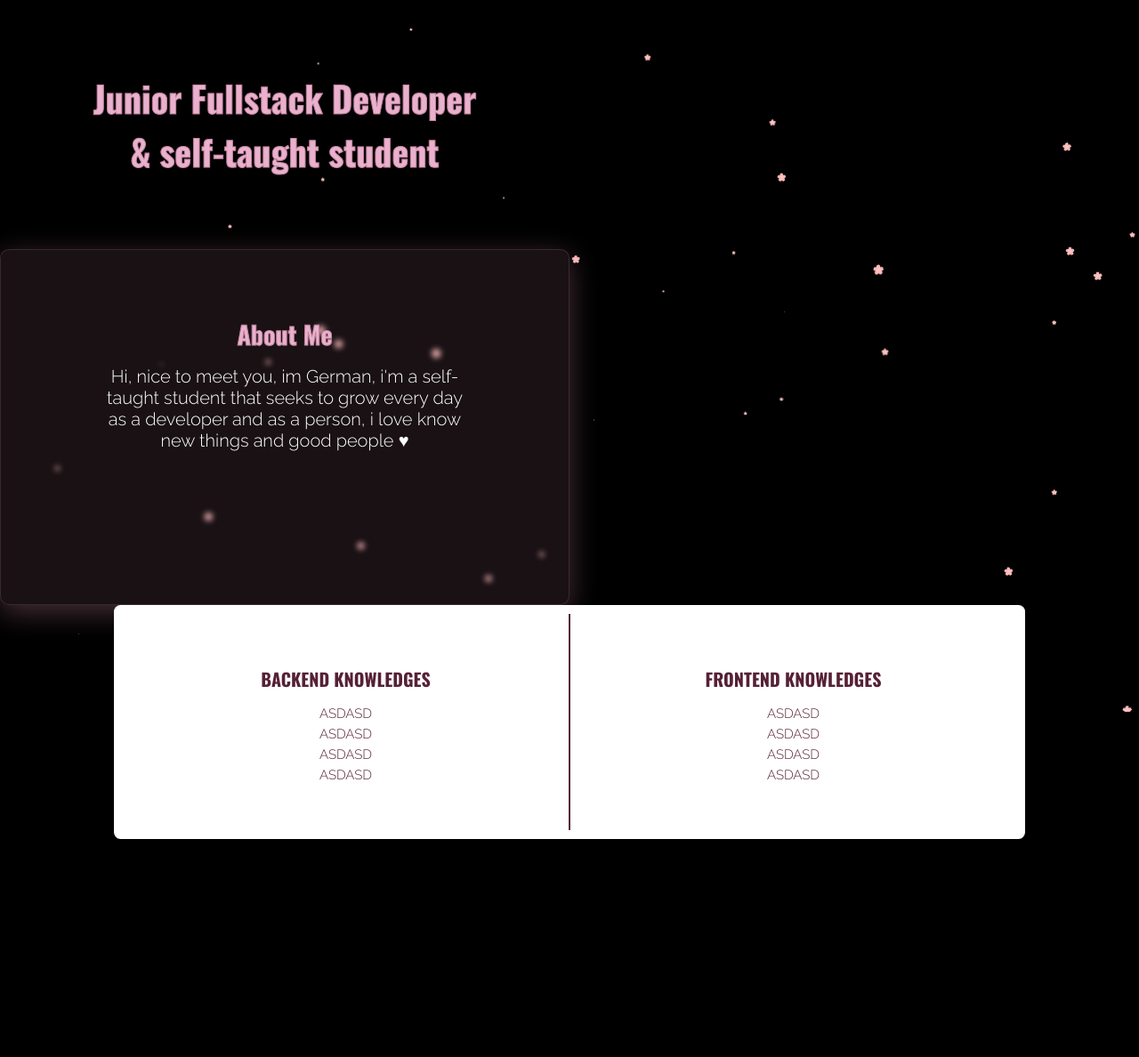
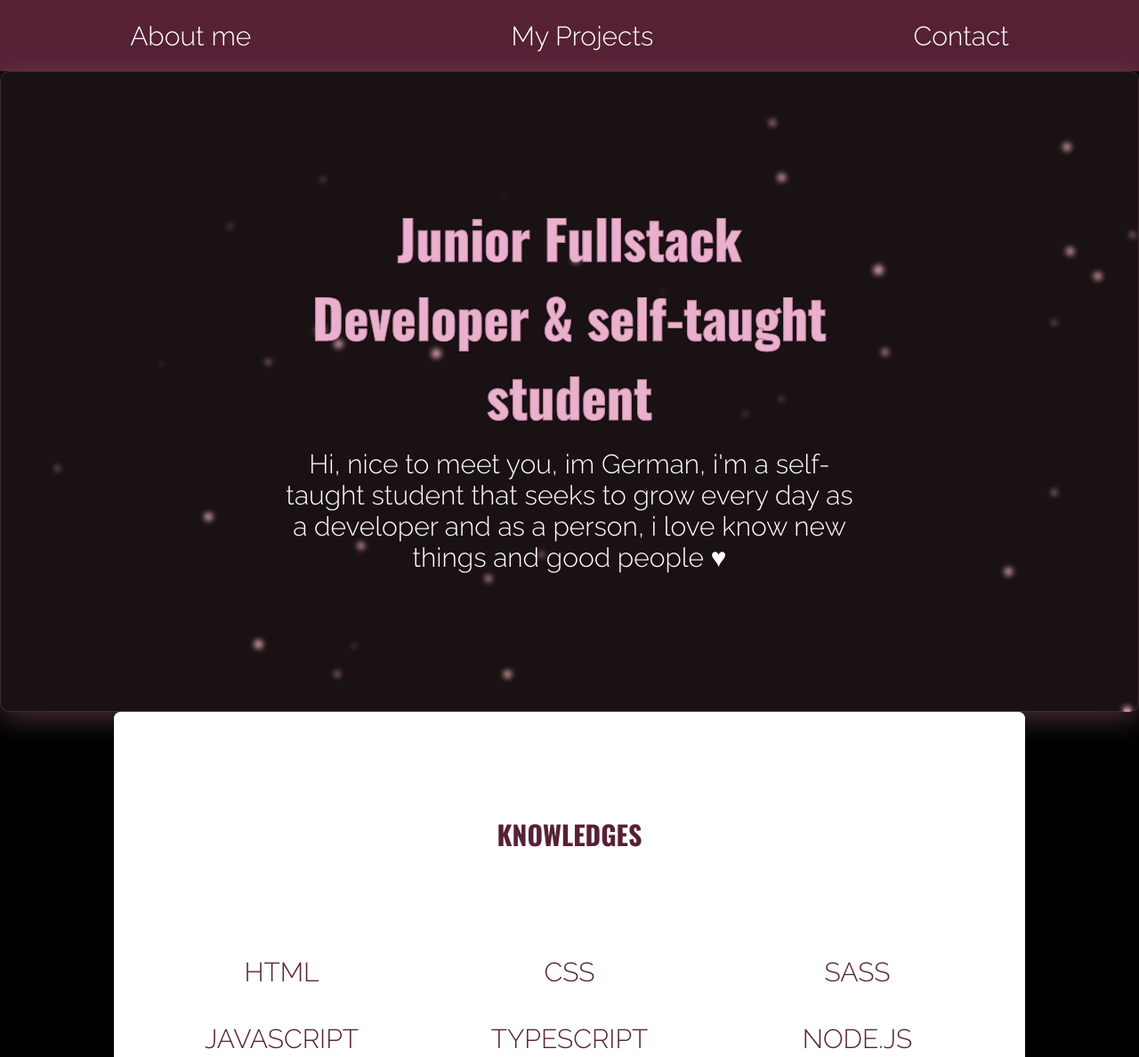
Before and after one commit to lggerman/portfolio, a plain HTML site: page index.html in a window 1280 px wide. Shown: the top 1188 px of the page at 89% size. Drawn offline with nearby package versions, Linux system fonts and the light colour scheme.

Commit message:
cambio a sección de skills

```diff
--- a/desktop.css
+++ b/desktop.css
@@ -1,20 +1,78 @@
 .navbar {
   display: none;
 }
+h1 {
+  font-size: 6rem;
+}
+h2 {
+  font-size: 4rem;
+}
+h3 {
+  font-size: 3rem;
+}
 .hero {
+  display: none;
+}
+.about-me {
+  display: none;
+}
+.navbar-list-desktop {
+  background-color: #562135;
+  height: 10vh;
+  display: flex;
+  justify-content: space-around;
+  align-items: center;
+  font-size: 3rem;
+}
+.navbar-list-desktop a {
+  color: white;
+  text-decoration: none;
+}
+.hero-desktop {
+  display: flex;
+  flex-direction: column;
+  height: 90vh;
+}
+.hero-desktop h1 {
   width: 50%;
 }
-.about-me {
+.hero-desktop p {
   width: 50%;
+  font-size: 3rem;
 }
 .skills {
   position: relative;
+  height: 90vh;
+  min-height: 500px;
+}
+.skills h3,
+h4 {
+  margin: 2rem;
+}
+.skills-container {
+  width: 100%;
+  justify-content: space-around;
+}
+.skills-list {
+  font-size: 3rem;
+  display: flex;
+  flex-wrap: wrap;
+  width: 100%;
+  justify-content: space-between;
+}
+.skills-list li {
+  width: 30%;
+  margin: 2rem 1rem;
+}
+.projects {
+  margin-top: 10vh;
 }
 .projects-container {
   display: flex;
   flex-wrap: wrap;
 }
 .project-container {
-  width: 40%;
-  margin: 5%;
+  width: 30%;
+  height: 40vh;
+  margin: calc(10% / 6);
 }
--- a/index.html
+++ b/index.html
@@ -41,6 +41,19 @@
         <div class="menu-button__burger"></div>
       </div>
     </nav>
+    <ul class="navbar-list-desktop centered">
+      <a href="#about-me">About me</a>
+      <a href="#projects">My Projects</a>
+      <a href="#contact">Contact</a>
+    </ul>
+    <section class="hero-desktop centered glassmorphism">
+      <h1>Junior Fullstack Developer & self-taught student</h1>
+      <p class="about-me__text">
+        Hi, nice to meet you, im German, i'm a self-taught student that seeks to
+        grow every day as a developer and as a person, i love know new things
+        and good people ♥
+      </p>
+    </section>
     <section class="hero centered">
       <h1>Junior Fullstack Developer & self-taught student</h1>
     </section>
@@ -54,23 +67,18 @@
         </p>
       </section>
       <section class="skills">
-        <div class="backend-skills centered">
-          <h4 class="skills-title">backend knowledges</h4>
+        <div class="skills-container centered">
+          <h3 class="skills-title">knowledges</h3>
           <ul class="skills-list">
-            <li>asdasd</li>
-            <li>asdasd</li>
-            <li>asdasd</li>
-            <li>asdasd</li>
+            <li>HTML</li>
+            <li>CSS</li>
+            <li>SASS</li>
+            <li>JavaScript</li>
+            <li>TypeScript</li>
+            <li>Node.js</li>
+            <li>Git/Github</li>
           </ul>
-        </div>
-        <div class="frontend-skills centered">
-          <h4 class="skills-title">frontend knowledges</h4>
-          <ul class="skills-list">
-            <li>asdasd</li>
-            <li>asdasd</li>
-            <li>asdasd</li>
-            <li>asdasd</li>
-          </ul>
+          <h4>list under permanent construction 💫</h4>
         </div>
       </section>
     </div>
--- a/style.css
+++ b/style.css
@@ -49,6 +49,12 @@ h2 {
   justify-content: center;
   align-items: center;
   text-align: center;
+}
+.navbar-list-desktop {
+  display: none;
+}
+.hero-desktop {
+  display: none;
 }
 .navbar {
   display: flex;
@@ -113,21 +119,15 @@ h2 {
   text-transform: uppercase;
   font-size: 1rem;
 }
-.frontend-skills,
-.backend-skills {
+.skills-container {
   width: 50%;
   display: flex;
   flex-direction: column;
   padding: 6vh 2vw;
   font-size: 1.3rem;
 }
-.backend-skills {
-  border-right: 1px solid var(--primary-color);
-}
-.frontend-skills {
-  border-left: 1px solid var(--primary-color);
-}
-.skills-title {
+.skills h3,
+h4 {
   margin: 1rem;
 }
 .skills-list {
```
